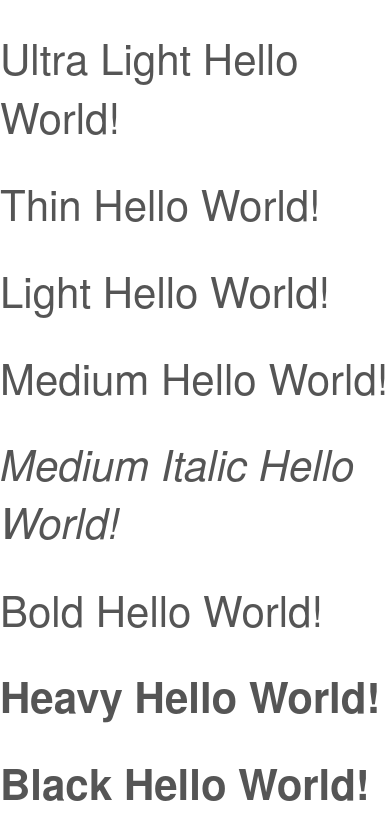
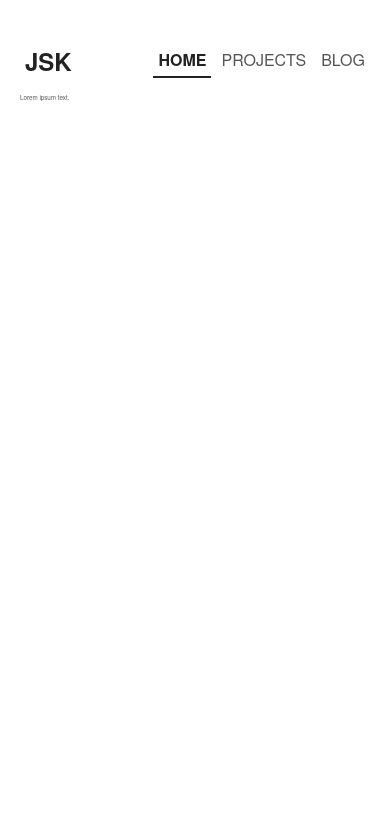
Before and after one commit to jskway/portfolio, a Gatsby site: page / in a window 390 px wide. Built offline with nearby package versions, Linux system fonts and the light colour scheme; Gatsby itself is replaced by a stand-in of ours.

Commit message:
(feat): Adjust Layout component and add responsive container

```diff
--- /dev/null
+++ b/src/components/header.js
@@ -0,0 +1,56 @@
+import React from "react"
+import styled from "styled-components"
+import { Link } from "gatsby"
+
+const NavLink = styled(Link)`
+  color: #555;
+  font-size: 1.6rem;
+  font-weight: ${props => props.fontWeight || "normal"};
+  line-height: 1;
+  margin: 0 0.5rem 0 0;
+  padding: 0.5rem;
+  text-decoration: none;
+
+  &.current-page {
+    color: #222;
+    border-bottom: 2px solid #222;
+    font-weight: bold;
+  }
+
+  &:last-of-type {
+    margin-right: 0;
+  }
+`
+
+const H1 = styled.h1`
+  color: #222;
+  font-weight: 900;
+  font-size: 2.4rem;
+`
+
+const MainHeader = styled.header`
+  display: flex;
+  justify-content: space-between;
+  align-items: center;
+`
+
+const Header = () => (
+  <MainHeader>
+    <NavLink to="/">
+      <H1>JSK</H1>
+    </NavLink>
+    <nav>
+      <NavLink to="/" activeClassName="current-page">
+        HOME
+      </NavLink>
+      <NavLink to="/about" activeClassName="current-page">
+        PROJECTS
+      </NavLink>
+      <NavLink to="/projects" activeClassName="current-page">
+        BLOG
+      </NavLink>
+    </nav>
+  </MainHeader>
+)
+
+export default Header
--- a/src/components/layout.js
+++ b/src/components/layout.js
@@ -1,11 +1,44 @@
 import React from "react"
+import styled, { keyframes } from "styled-components"
 import GlobalStyle from "../styles/globalStyles"
+import Header from "./header"
+
+const FadeOut = keyframes`
+  0% {
+    opacity: 0;
+  }
+
+  100% {
+    opacity: 1;
+  }
+`
+
+const Container = styled.div`
+  min-height: 100vh;
+  margin: 0.75rem auto;
+  padding: 2rem;
+  opacity: 0;
+  animation: ${FadeOut} 0.6s 0.3s ease-in-out forwards;
+
+  @media (min-width: 960px) {
+    max-width: 940px;
+    margin: 2rem auto;
+  }
+
+  @media (min-width: 1200px) {
+    max-width: 1200px;
+    margin: 2rem auto;
+  }
+`
 
 const Layout = ({ children }) => {
   return (
     <>
       <GlobalStyle />
-      <main>{children}</main>
+      <Container>
+        <Header />
+        <main>{children}</main>
+      </Container>
     </>
   )
 }
--- a/src/pages/index.js
+++ b/src/pages/index.js
@@ -1,31 +1,6 @@
 import React from "react"
 import Layout from "../components/layout"
-import styled from "styled-components"
-
-const H1 = styled.h1`
-  font-weight: ${props => props.weight || 400};
-  font-size: 42px;
-  font-style: ${props => props.fontstyle || "normal"};
-`
 
 export default function Home() {
-  return (
-    <Layout>
-      <H1 weight={100}>Ultra Light Hello World!</H1>
-
-      <H1 weight={200}>Thin Hello World!</H1>
-
-      <H1 weight={300}>Light Hello World!</H1>
-
-      <H1 weight={400}>Medium Hello World!</H1>
-
-      <H1 fontstyle={"italic"}>Medium Italic Hello World!</H1>
-
-      <H1 weight={500}>Bold Hello World!</H1>
-
-      <H1 weight={700}>Heavy Hello World!</H1>
-
-      <H1 weight={900}>Black Hello World!</H1>
-    </Layout>
-  )
+  return <Layout>Lorem ipsum text.</Layout>
 }
```
